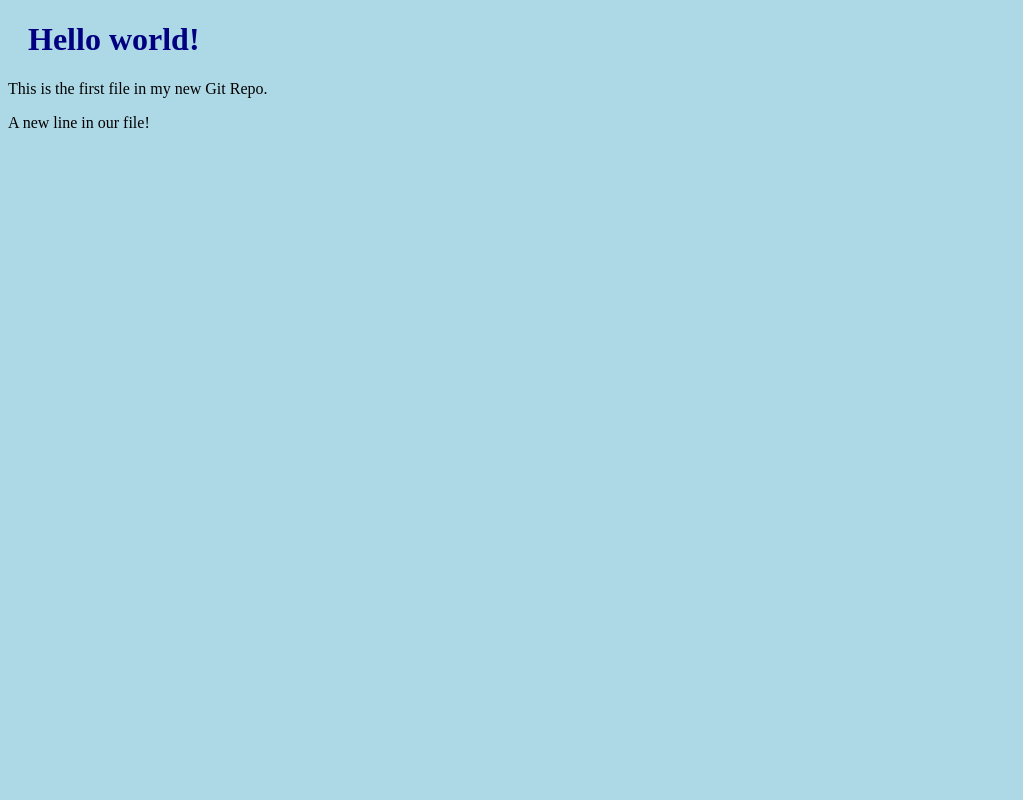
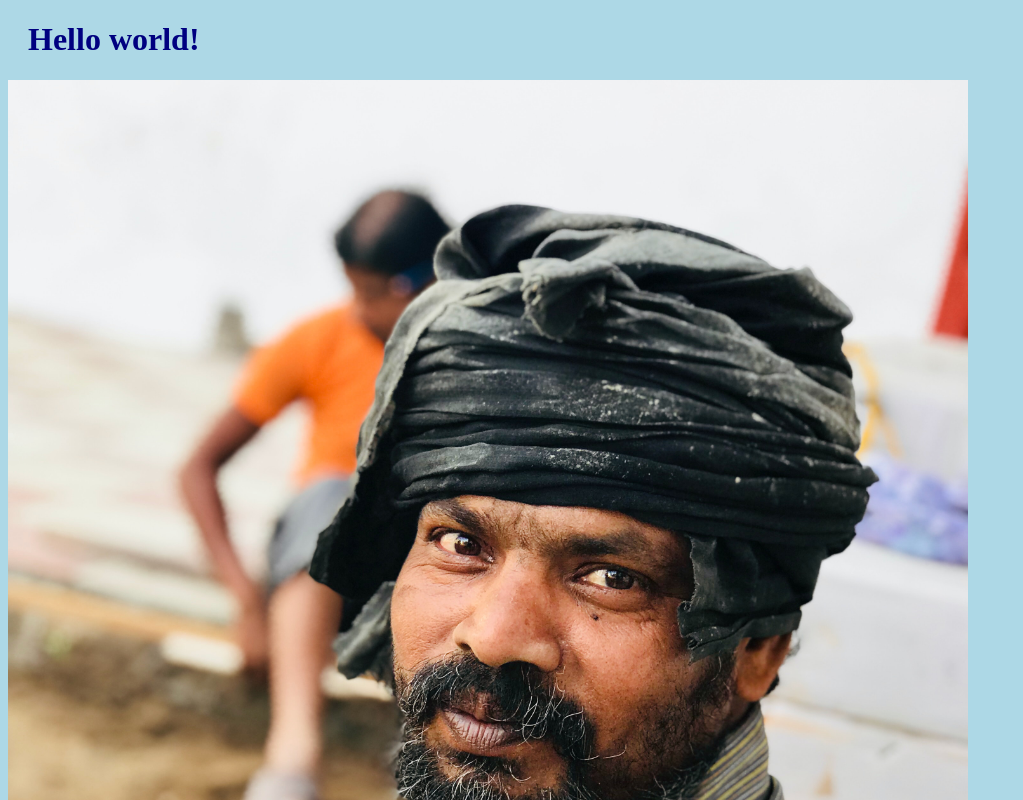
Before and after one commit to ashraf267/hello-world, a plain HTML site: page index.html in a window 1280 px wide. Shown: the top 800 px of the page, without its empty margins (0-1023 px from the left). Drawn offline with Linux system fonts and the light colour scheme.

Commit message:
Added image to Hello World

```diff
--- a/index.html
+++ b/index.html
@@ -7,6 +7,7 @@
     <body>
 
         <h1>Hello world!</h1>
+        <div><img src="img-hello-world.jpg" alt="Hello World from Earth" style="width: 100%; max-width: 960px"></div>
         <p>This is the first file in my new Git Repo.</p>
         <p>A new line in our file!</p>
 
```
Also changed, not shown: img-hello-world.jpg (added).
